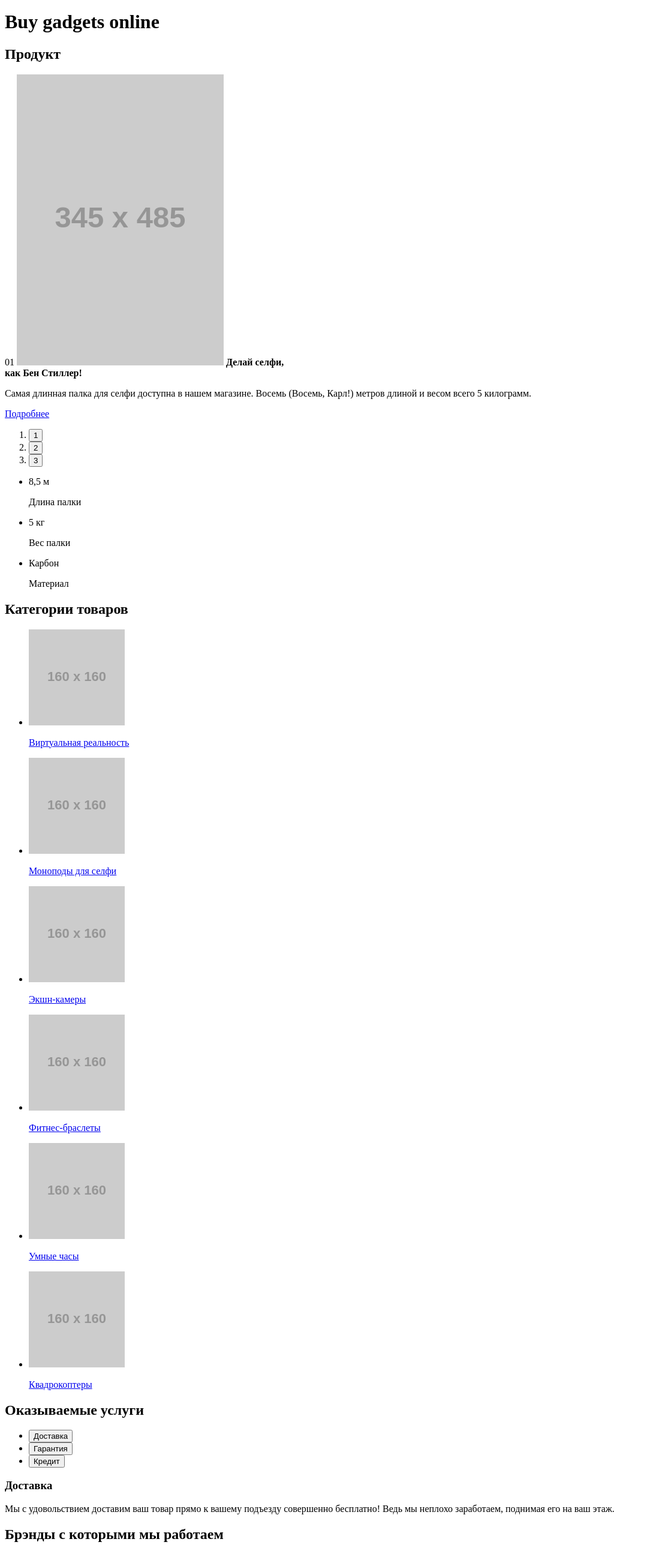
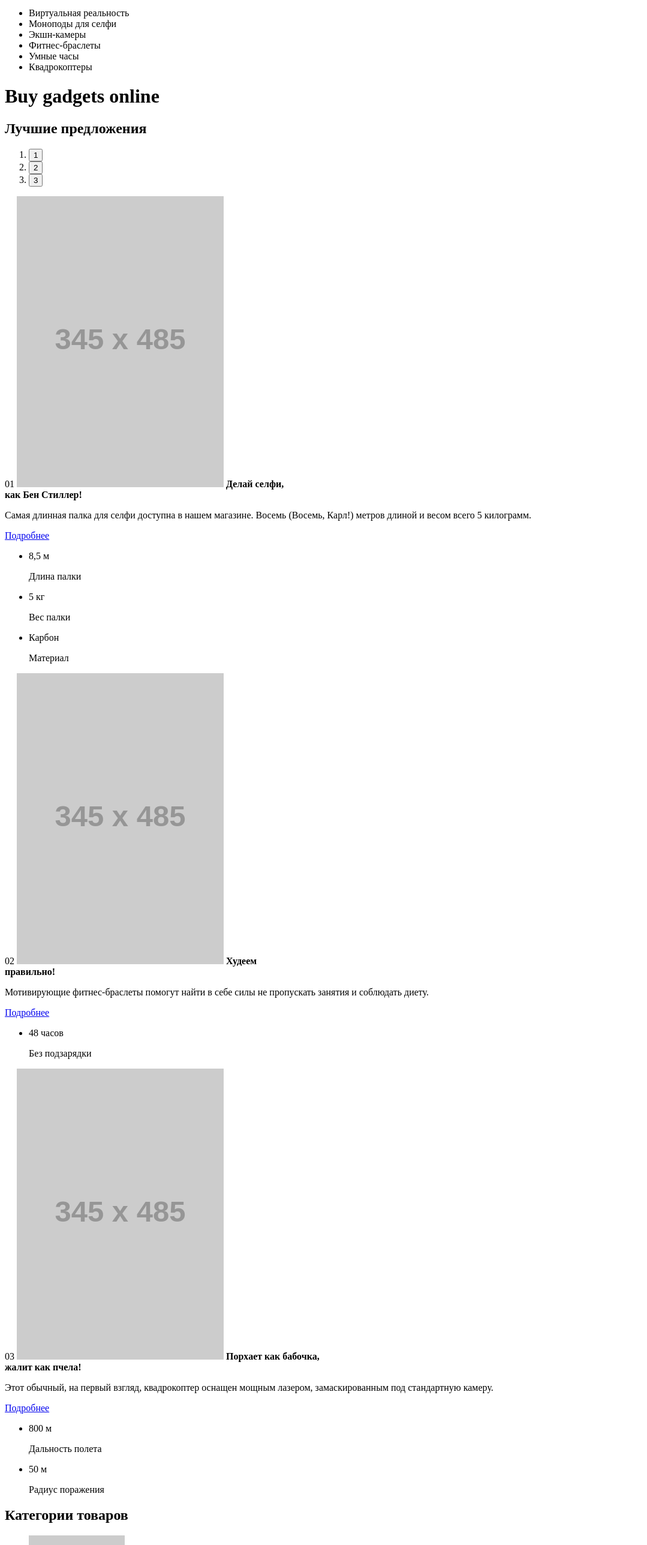
Before and after one commit to yanisurbis/161913-device, a plain HTML site: page index.html in a window 1280 px wide. Shown: the part 225-2800 px from the top of the page at 60% size, without its empty margins (0-1079 px from the left). Drawn offline with Linux system fonts and the light colour scheme; placeholder pictures from the web are drawn by us.

Commit message:
improve index.html
- add catalog menu
- add markup for hidden layers
- change title language
- switch from section to div for about us content
- add address for footer

```diff
--- a/index.html
+++ b/index.html
@@ -2,7 +2,7 @@
 <html lang="ru">
 <head>
   <meta charset="UTF-8">
-  <title>Divice</title>
+  <title>Девайс</title>
 </head>
 <body>
   <nav class="main-navigation">
@@ -23,22 +23,20 @@
       <li>Гарантия</li>
       <li>Контакты</li>
     </ul>
+    <ul class="catalog-menu">
+      <li>Виртуальная реальность</li>
+      <li>Моноподы для селфи</li>
+      <li>Экшн-камеры</li>
+      <li>Фитнес-браслеты</li>
+      <li>Умные часы</li>
+      <li>Квадрокоптеры</li>
+    </ul>
   </nav>
   <main class="container">
     <h1 class="visually-hidden">Buy gadgets online</h1>
-    <section class="product">
-      <h2 class="visually-hidden">Продукт</h1>
-      <span class="index">01</b>
-      <img src="http://via.placeholder.com/345x485" alt="product">
-      <b class="slogan">
-        Делай селфи,<br> как Бен Стиллер!
-      </b>
-      <p class="description">
-        Самая длинная палка для селфи доступна в нашем магазине.
-        Восемь (Восемь, Карл!) метров длиной и весом всего 5 килограмм.
-      </p>
-      <a href="#" class="about">Подробнее</a>
-      <ol>
+    <section class="slider">
+      <h2 class="visually-hidden">Лучшие предложения</h2>
+      <ol class="slider-controllers">
         <li>
           <button class="toggle active">1</button>
         </li>
@@ -49,6 +47,17 @@
           <button class="toggle">3</button>
         </li>
       </ol>
+      <div class="product">
+        <span class="index">01</span>
+        <img src="http://via.placeholder.com/345x485" alt="product">
+        <b class="slogan">
+          Делай селфи,<br>как Бен Стиллер!
+        </b>
+        <p class="description">
+          Самая длинная палка для селфи доступна в нашем магазине.
+          Восемь (Восемь, Карл!) метров длиной и весом всего 5 килограмм.
+        </p>
+        <a href="#" class="about">Подробнее</a>
         <ul>
           <li>
             <p class="feature-value">8,5 м</p>
@@ -63,9 +72,50 @@
             <p class="feature">Материал</p>
           </li>
         </ul>
+      </div>
+      <div class="product">
+        <span class="index">02</span>
+        <img src="http://via.placeholder.com/345x485" alt="product">
+        <b class="slogan">
+          Худеем<br>правильно!
+        </b>
+        <p class="description">
+          Мотивирующие фитнес-браслеты помогут найти в себе силы
+          не пропускать занятия и соблюдать диету.
+        </p>
+        <a href="#" class="about">Подробнее</a>
+        <ul>
+          <li>
+            <p class="feature-value">48 часов</p>
+            <p class="feature">Без подзарядки</p>
+          </li>
+        </ul>
+      </div>
+      <div class="product">
+        <span class="index">03</span>
+        <img src="http://via.placeholder.com/345x485" alt="product">
+        <b class="slogan">
+          Порхает как бабочка,<br>жалит как пчела!
+        </b>
+        <p class="description">
+          Этот обычный, на первый взгляд, квадрокоптер оснащен
+          мощным лазером, замаскированным под стандартную камеру.
+        </p>
+        <a href="#" class="about">Подробнее</a>
+        <ul>
+          <li>
+            <p class="feature-value">800 м</p>
+            <p class="feature">Дальность полета</p>
+          </li>
+          <li>
+            <p class="feature-value">50 м</p>
+            <p class="feature">Радиус поражения</p>
+          </li>
+        </ul>
+      </div>
     </section>
     <section class="categories">
-      <h2 class="visually-hidden">Категории товаров</h1>
+      <h2 class="visually-hidden">Категории товаров</h2>
       <ul>
         <li>
           <a href="#" class="category">
@@ -105,8 +155,8 @@
         </li>
       </ul>
     </section>
-    <section class="features">
-      <h2 class="visually-hidden">Оказываемые услуги</h1>
+    <div class="features">
+      <h2 class="visually-hidden">Оказываемые услуги</h2>
       <ul>
         <li>
           <button class="toggle active">Доставка</button>
@@ -118,13 +168,25 @@
           <button class="toggle">Кредит</button>
         </li>
       </ul>
-      <section class="feature">
+      <div class="feature">
         <h3>Доставка</h3>
         <p>Мы с удовольствием доставим ваш товар прямо к вашему подъезду совершенно бесплатно! Ведь мы неплохо заработаем, поднимая его на ваш этаж.</p>
-      </section>
-    </section>
+      </div>
+      <div class="feature hidden">
+        <h3>Гарантия</h3>
+        <p>Если из-за возгорания купленного у нас товара у вас сгорит дом — не переживайте, мы выдадим вам новый.
+            Товар, не дом, конечно же.
+        </p>
+      </div>
+      <div class="feature hidden">
+        <h3>Кредит</h3>
+        <p>Залезть в долговую яму стало проще! Кредитные консультанты подберут для вас наиболее выгодные
+            условия кредита. Выгодные для нашего банка, разумеется.
+        </p>
+      </div>
+    </div>
     <section class="brands">
-      <h2 class="visually-hidden">Брэнды с которыми мы работаем</h1>
+      <h2 class="visually-hidden">Брэнды с которыми мы работаем</h2>
       <ul>
         <li>
           <a href="#" class="brand">
@@ -148,11 +210,11 @@
         </li>
       </ul>
     </section>
-    <section class="about-us">
+    <div class="about-us">
       <h2>О нас</h2>
       <p>Огромный выбор гаджетов не оставит равнодушным гика, который есть в каждом из нас.</p>
       <section>
-        <h3 class="visually-hidden">О доставке</h1>
+        <h3 class="visually-hidden">О доставке</h3>
         <p>Мы можем доставить ваш товар в самые отдаленные точки России! DEVICE работает со многими транспортными компаниями:</p>
         <ul>
           <li>Деловые Линии</li>
@@ -161,18 +223,18 @@
         </ul>
       </section>
       <a href="#">Подробнее о нас</a>
-    </section>
+    </div>
     <section class="contacts">
       <h2>Контакты</h2>
       <p>Вы можете забрать товар сами, заехав в наш офис. Заодно, вы сможете проверить работоспособность покупки. Всякое бывает.</p>
       <button class="map"></button>
     </section>
     <section class="modal map">
-      <h2 class="visually-hidden">Как до нас добраться</h1>
+      <h2 class="visually-hidden">Как до нас добраться</h2>
       <span class="modal-close">X</span>
     </section>
     <section class="modal contact-form">
-      <h2 class="visually-hidden">Свяжитесь с нами</h1>
+      <h2 class="visually-hidden">Свяжитесь с нами</h2>
       <span class="modal-close">X</span>
     </section>
   </main>
@@ -180,6 +242,9 @@
     <a class="main-header-logo">
       <img src="http://via.placeholder.com/164x36" alt="logo">
     </a>
+    <p class="footer-contacts">
+      г. Москва, ул. Строителей, 15
+    </p>
     <!-- site-search -->
     <ul class="user-navigation">
       <li>Войти</li>
@@ -207,6 +272,9 @@
         </li>
       </ul>
     </div>
+    <div class="footer-copyright">
+      <img src="http://via.placeholder.com/27x35" alt="html academy">
+    </div>
   </footer>
 </body>
 </html>
```
Lines whose indentation alone changed are shown as unchanged.
